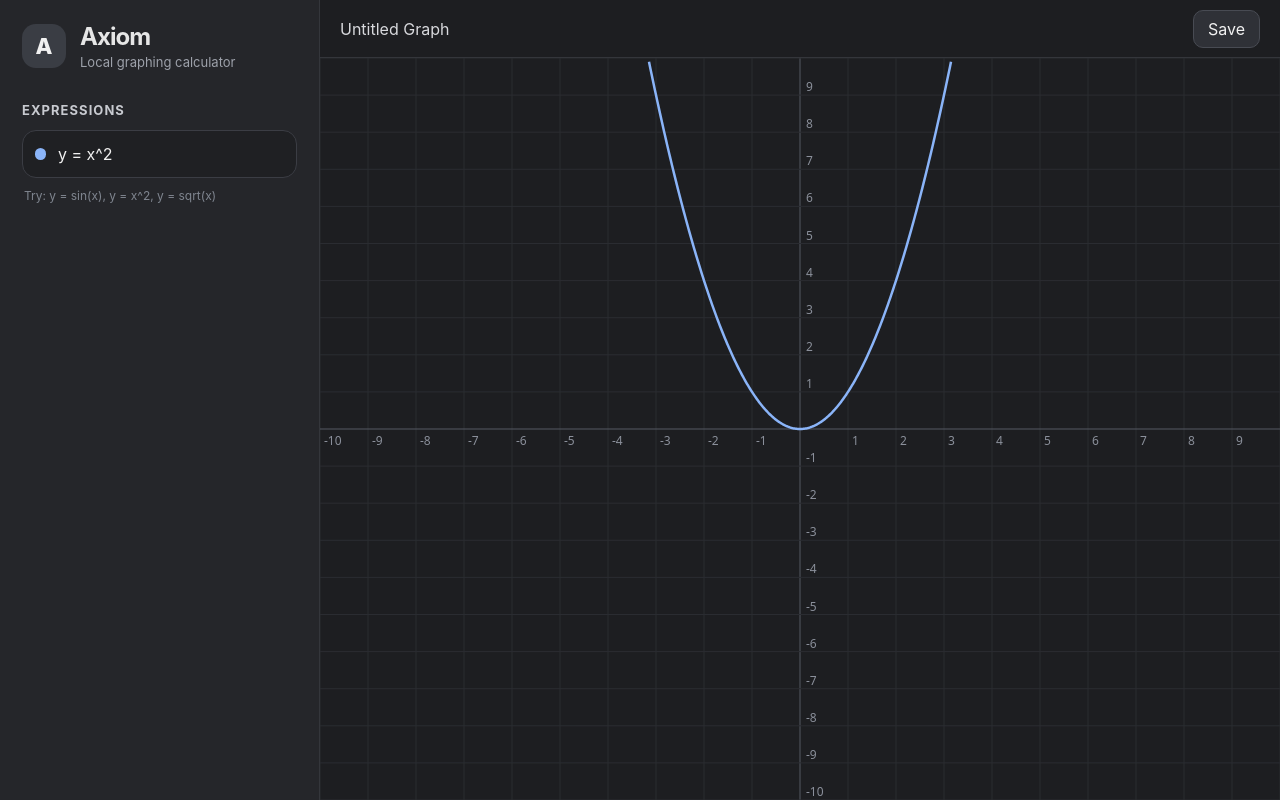
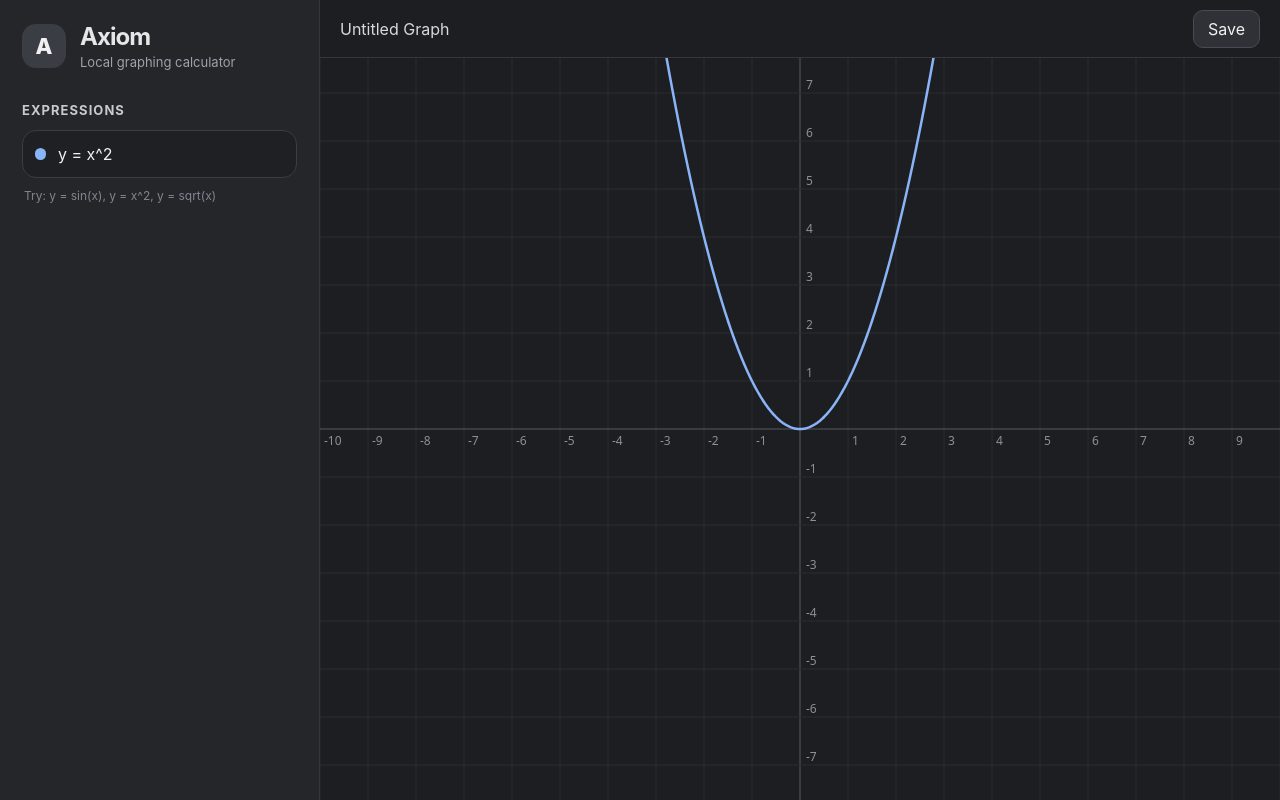
Before and after one commit to Voryalis/axiom, a React (Vite) app: page / in a window 1280 px wide. Built offline with nearby package versions, Linux system fonts and the light colour scheme.

Commit message:
Improve touchpad zoom behavior

```diff
--- a/src/App.css
+++ b/src/App.css
@@ -10,11 +10,20 @@
   box-sizing: border-box;
 }
 
+html,
+body,
+#root {
+  margin: 0;
+  width: 100%;
+  height: 100%;
+  overflow: hidden;
+  overscroll-behavior: none;
+  background: #1f2023;
+}
+
 body {
-  margin: 0;
   min-width: 900px;
   min-height: 600px;
-  background: #1f2023;
 }
 
 button,
@@ -136,6 +145,10 @@ input {
   display: block;
   width: 100%;
   height: 100%;
+  cursor: grab;
+  touch-action: none;
+  overscroll-behavior: none;
+  user-select: none;
 }
 
 
--- a/src/components/GraphCanvas.tsx
+++ b/src/components/GraphCanvas.tsx
@@ -3,17 +3,55 @@ import { all, create } from "mathjs";
 
 const math = create(all, {});
 
-const X_MIN = -10;
-const X_MAX = 10;
-const Y_MIN = -10;
-const Y_MAX = 10;
+type Viewport = {
+  xMin: number;
+  xMax: number;
+  yMin: number;
+  yMax: number;
+};
 
 type GraphCanvasProps = {
   expression: string;
 };
 
+const INITIAL_VIEWPORT: Viewport = {
+  xMin: -10,
+  xMax: 10,
+  yMin: -10,
+  yMax: 10,
+};
+
+const ZOOM_SENSITIVITY = 0.0015;
+
 function GraphCanvas({ expression }: GraphCanvasProps) {
   const canvasRef = useRef<HTMLCanvasElement | null>(null);
+  const viewportRef = useRef<Viewport>({ ...INITIAL_VIEWPORT });
+  const isDraggingRef = useRef(false);
+  const lastPointerRef = useRef({ x: 0, y: 0 });
+
+  useEffect(() => {
+    const preventNativeZoom = (event: WheelEvent) => {
+      if (event.ctrlKey) {
+        event.preventDefault();
+      }
+    };
+
+    const preventGesture = (event: Event) => {
+      event.preventDefault();
+    };
+
+    window.addEventListener("wheel", preventNativeZoom, { passive: false, capture: true });
+    window.addEventListener("gesturestart", preventGesture, { passive: false });
+    window.addEventListener("gesturechange", preventGesture, { passive: false });
+    window.addEventListener("gestureend", preventGesture, { passive: false });
+
+    return () => {
+      window.removeEventListener("wheel", preventNativeZoom, { capture: true });
+      window.removeEventListener("gesturestart", preventGesture);
+      window.removeEventListener("gesturechange", preventGesture);
+      window.removeEventListener("gestureend", preventGesture);
+    };
+  }, []);
 
   useEffect(() => {
     const canvas = canvasRef.current;
@@ -25,9 +63,24 @@ function GraphCanvas({ expression }: GraphCanvasProps) {
     const ctx = canvas.getContext("2d");
     if (!ctx) return;
 
+    const enforceSquareUnits = (viewport: Viewport, width: number, height: number): Viewport => {
+      const xRange = viewport.xMax - viewport.xMin;
+      const yRange = xRange * (height / width);
+      const yCenter = (viewport.yMin + viewport.yMax) / 2;
+
+      return {
+        xMin: viewport.xMin,
+        xMax: viewport.xMax,
+        yMin: yCenter - yRange / 2,
+        yMax: yCenter + yRange / 2,
+      };
+    };
+
     const render = () => {
       const rect = parent.getBoundingClientRect();
       const dpr = window.devicePixelRatio || 1;
+
+      viewportRef.current = enforceSquareUnits(viewportRef.current, rect.width, rect.height);
 
       canvas.width = Math.floor(rect.width * dpr);
       canvas.height = Math.floor(rect.height * dpr);
@@ -35,7 +88,90 @@ function GraphCanvas({ expression }: GraphCanvasProps) {
       canvas.style.height = `${rect.height}px`;
 
       ctx.setTransform(dpr, 0, 0, dpr, 0, 0);
-      draw(ctx, rect.width, rect.height, expression);
+      draw(ctx, rect.width, rect.height, expression, viewportRef.current);
+    };
+
+    const handleWheel = (event: WheelEvent) => {
+      event.preventDefault();
+      event.stopPropagation();
+
+      const rect = canvas.getBoundingClientRect();
+      const viewport = viewportRef.current;
+
+      const mouseX = event.clientX - rect.left;
+      const mouseY = event.clientY - rect.top;
+
+      const graphX = screenToGraphX(mouseX, rect.width, viewport);
+      const graphY = screenToGraphY(mouseY, rect.height, viewport);
+
+      const rawZoomFactor = Math.exp(event.deltaY * ZOOM_SENSITIVITY);
+      const zoomFactor = Math.min(Math.max(rawZoomFactor, 0.85), 1.15);
+
+      const newXMin = graphX + (viewport.xMin - graphX) * zoomFactor;
+      const newXMax = graphX + (viewport.xMax - graphX) * zoomFactor;
+
+      const newYMin = graphY + (viewport.yMin - graphY) * zoomFactor;
+      const newYMax = graphY + (viewport.yMax - graphY) * zoomFactor;
+
+      viewportRef.current = enforceSquareUnits(
+        {
+          xMin: newXMin,
+          xMax: newXMax,
+          yMin: newYMin,
+          yMax: newYMax,
+        },
+        rect.width,
+        rect.height,
+      );
+
+      render();
+    };
+
+    const handlePointerDown = (event: PointerEvent) => {
+      event.preventDefault();
+
+      isDraggingRef.current = true;
+      lastPointerRef.current = { x: event.clientX, y: event.clientY };
+      canvas.setPointerCapture(event.pointerId);
+    };
+
+    const handlePointerMove = (event: PointerEvent) => {
+      if (!isDraggingRef.current) return;
+
+      event.preventDefault();
+
+      const rect = canvas.getBoundingClientRect();
+      const viewport = viewportRef.current;
+      const last = lastPointerRef.current;
+
+      const dx = event.clientX - last.x;
+      const dy = event.clientY - last.y;
+
+      const graphDx = (dx / rect.width) * (viewport.xMax - viewport.xMin);
+      const graphDy = (dy / rect.height) * (viewport.yMax - viewport.yMin);
+
+      viewportRef.current = {
+        xMin: viewport.xMin - graphDx,
+        xMax: viewport.xMax - graphDx,
+        yMin: viewport.yMin + graphDy,
+        yMax: viewport.yMax + graphDy,
+      };
+
+      lastPointerRef.current = { x: event.clientX, y: event.clientY };
+      render();
+    };
+
+    const handlePointerUp = (event: PointerEvent) => {
+      isDraggingRef.current = false;
+
+      if (canvas.hasPointerCapture(event.pointerId)) {
+        canvas.releasePointerCapture(event.pointerId);
+      }
+    };
+
+    const resetViewport = () => {
+      viewportRef.current = { ...INITIAL_VIEWPORT };
+      render();
     };
 
     render();
@@ -43,7 +179,22 @@ function GraphCanvas({ expression }: GraphCanvasProps) {
     const resizeObserver = new ResizeObserver(render);
     resizeObserver.observe(parent);
 
-    return () => resizeObserver.disconnect();
+    canvas.addEventListener("wheel", handleWheel, { passive: false });
+    canvas.addEventListener("pointerdown", handlePointerDown);
+    canvas.addEventListener("pointermove", handlePointerMove);
+    canvas.addEventListener("pointerup", handlePointerUp);
+    canvas.addEventListener("pointercancel", handlePointerUp);
+    canvas.addEventListener("dblclick", resetViewport);
+
+    return () => {
+      resizeObserver.disconnect();
+      canvas.removeEventListener("wheel", handleWheel);
+      canvas.removeEventListener("pointerdown", handlePointerDown);
+      canvas.removeEventListener("pointermove", handlePointerMove);
+      canvas.removeEventListener("pointerup", handlePointerUp);
+      canvas.removeEventListener("pointercancel", handlePointerUp);
+      canvas.removeEventListener("dblclick", resetViewport);
+    };
   }, [expression]);
 
   return <canvas ref={canvasRef} className="graph-canvas" />;
@@ -54,13 +205,14 @@ function draw(
   width: number,
   height: number,
   expression: string,
+  viewport: Viewport,
 ) {
   ctx.clearRect(0, 0, width, height);
 
   drawBackground(ctx, width, height);
-  drawGrid(ctx, width, height);
-  drawLabels(ctx, width, height);
-  drawExpression(ctx, width, height, expression);
+  drawGrid(ctx, width, height, viewport);
+  drawLabels(ctx, width, height, viewport);
+  drawExpression(ctx, width, height, expression, viewport);
 }
 
 function normalizeExpression(raw: string) {
@@ -77,12 +229,30 @@ function normalizeExpression(raw: string) {
   return trimmed;
 }
 
-function toScreenX(x: number, width: number) {
-  return ((x - X_MIN) / (X_MAX - X_MIN)) * width;
+function graphToScreenX(x: number, width: number, viewport: Viewport) {
+  return ((x - viewport.xMin) / (viewport.xMax - viewport.xMin)) * width;
 }
 
-function toScreenY(y: number, height: number) {
-  return height - ((y - Y_MIN) / (Y_MAX - Y_MIN)) * height;
+function graphToScreenY(y: number, height: number, viewport: Viewport) {
+  return height - ((y - viewport.yMin) / (viewport.yMax - viewport.yMin)) * height;
+}
+
+function screenToGraphX(screenX: number, width: number, viewport: Viewport) {
+  return viewport.xMin + (screenX / width) * (viewport.xMax - viewport.xMin);
+}
+
+function screenToGraphY(screenY: number, height: number, viewport: Viewport) {
+  return viewport.yMax - (screenY / height) * (viewport.yMax - viewport.yMin);
+}
+
+function getGridStep(range: number) {
+  const roughStep = range / 20;
+  const magnitude = Math.pow(10, Math.floor(Math.log10(roughStep)));
+  const normalized = roughStep / magnitude;
+
+  if (normalized < 2) return magnitude;
+  if (normalized < 5) return 2 * magnitude;
+  return 5 * magnitude;
 }
 
 function drawBackground(ctx: CanvasRenderingContext2D, width: number, height: number) {
@@ -90,44 +260,61 @@ function drawBackground(ctx: CanvasRenderingContext2D, width: number, height: nu
   ctx.fillRect(0, 0, width, height);
 }
 
-function drawGrid(ctx: CanvasRenderingContext2D, width: number, height: number) {
+function drawGrid(ctx: CanvasRenderingContext2D, width: number, height: number, viewport: Viewport) {
+  const step = getGridStep(viewport.xMax - viewport.xMin);
+
   ctx.lineWidth = 1;
 
-  for (let x = Math.ceil(X_MIN); x <= Math.floor(X_MAX); x++) {
-    const sx = toScreenX(x, width);
+  const firstX = Math.ceil(viewport.xMin / step) * step;
+  for (let x = firstX; x <= viewport.xMax; x += step) {
+    const sx = graphToScreenX(x, width, viewport);
+
     ctx.beginPath();
-    ctx.strokeStyle = x === 0 ? "#555963" : "#2a2c31";
+    ctx.strokeStyle = Math.abs(x) < step / 1000 ? "#555963" : "#2a2c31";
     ctx.moveTo(sx, 0);
     ctx.lineTo(sx, height);
     ctx.stroke();
   }
 
-  for (let y = Math.ceil(Y_MIN); y <= Math.floor(Y_MAX); y++) {
-    const sy = toScreenY(y, height);
+  const firstY = Math.ceil(viewport.yMin / step) * step;
+  for (let y = firstY; y <= viewport.yMax; y += step) {
+    const sy = graphToScreenY(y, height, viewport);
+
     ctx.beginPath();
-    ctx.strokeStyle = y === 0 ? "#555963" : "#2a2c31";
+    ctx.strokeStyle = Math.abs(y) < step / 1000 ? "#555963" : "#2a2c31";
     ctx.moveTo(0, sy);
     ctx.lineTo(width, sy);
     ctx.stroke();
   }
 }
 
-function drawLabels(ctx: CanvasRenderingContext2D, width: number, height: number) {
+function drawLabels(ctx: CanvasRenderingContext2D, width: number, height: number, viewport: Viewport) {
+  const step = getGridStep(viewport.xMax - viewport.xMin);
+
   ctx.fillStyle = "#8b909b";
   ctx.font = "12px system-ui, sans-serif";
 
-  for (let x = Math.ceil(X_MIN); x <= Math.floor(X_MAX); x++) {
-    if (x === 0) continue;
-    const sx = toScreenX(x, width);
-    const sy = toScreenY(0, height);
-    ctx.fillText(String(x), sx + 4, sy + 16);
+  const zeroY = graphToScreenY(0, height, viewport);
+  const zeroX = graphToScreenX(0, width, viewport);
+
+  const firstX = Math.ceil(viewport.xMin / step) * step;
+  for (let x = firstX; x <= viewport.xMax; x += step) {
+    if (Math.abs(x) < step / 1000) continue;
+
+    const sx = graphToScreenX(x, width, viewport);
+    const labelY = Math.min(Math.max(zeroY + 16, 18), height - 8);
+
+    ctx.fillText(formatNumber(x), sx + 4, labelY);
   }
 
-  for (let y = Math.ceil(Y_MIN); y <= Math.floor(Y_MAX); y++) {
-    if (y === 0) continue;
-    const sx = toScreenX(0, width);
-    const sy = toScreenY(y, height);
-    ctx.fillText(String(y), sx + 6, sy - 4);
+  const firstY = Math.ceil(viewport.yMin / step) * step;
+  for (let y = firstY; y <= viewport.yMax; y += step) {
+    if (Math.abs(y) < step / 1000) continue;
+
+    const sy = graphToScreenY(y, height, viewport);
+    const labelX = Math.min(Math.max(zeroX + 6, 6), width - 42);
+
+    ctx.fillText(formatNumber(y), labelX, sy - 4);
   }
 }
 
@@ -136,6 +323,7 @@ function drawExpression(
   width: number,
   height: number,
   rawExpression: string,
+  viewport: Viewport,
 ) {
   const expression = normalizeExpression(rawExpression);
 
@@ -155,7 +343,7 @@ function drawExpression(
   let started = false;
 
   for (let px = 0; px <= width; px++) {
-    const x = X_MIN + (px / width) * (X_MAX - X_MIN);
+    const x = screenToGraphX(px, width, viewport);
 
     let y: unknown;
 
@@ -171,23 +359,30 @@ function drawExpression(
       continue;
     }
 
-    if (y < Y_MIN || y > Y_MAX) {
+    const sy = graphToScreenY(y, height, viewport);
+
+    if (sy < -height || sy > height * 2) {
       started = false;
       continue;
     }
 
-    const sx = toScreenX(x, width);
-    const sy = toScreenY(y, height);
-
     if (!started) {
-      ctx.moveTo(sx, sy);
+      ctx.moveTo(px, sy);
       started = true;
     } else {
-      ctx.lineTo(sx, sy);
+      ctx.lineTo(px, sy);
     }
   }
 
   ctx.stroke();
+}
+
+function formatNumber(value: number) {
+  if (Math.abs(value) >= 1000 || Math.abs(value) < 0.01) {
+    return value.toExponential(1);
+  }
+
+  return Number(value.toFixed(4)).toString();
 }
 
 function drawError(ctx: CanvasRenderingContext2D, message: string) {
```
